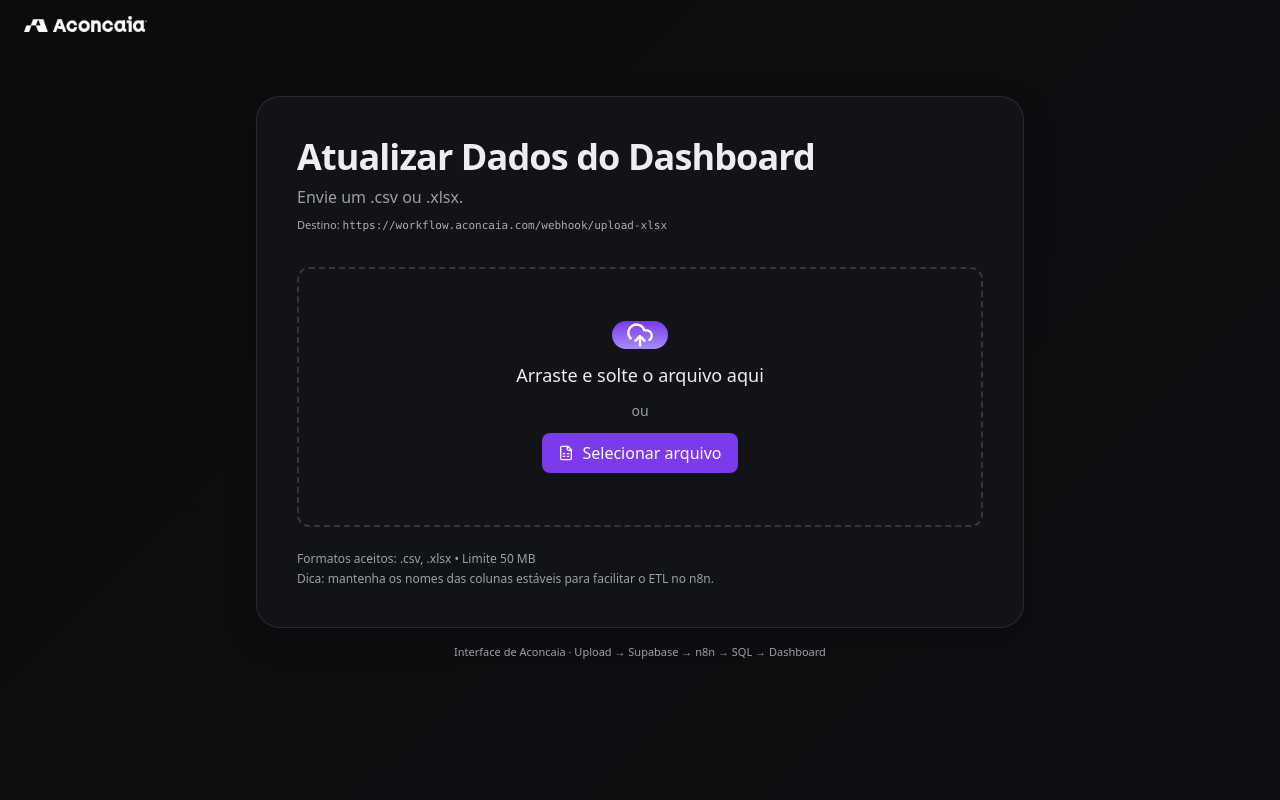
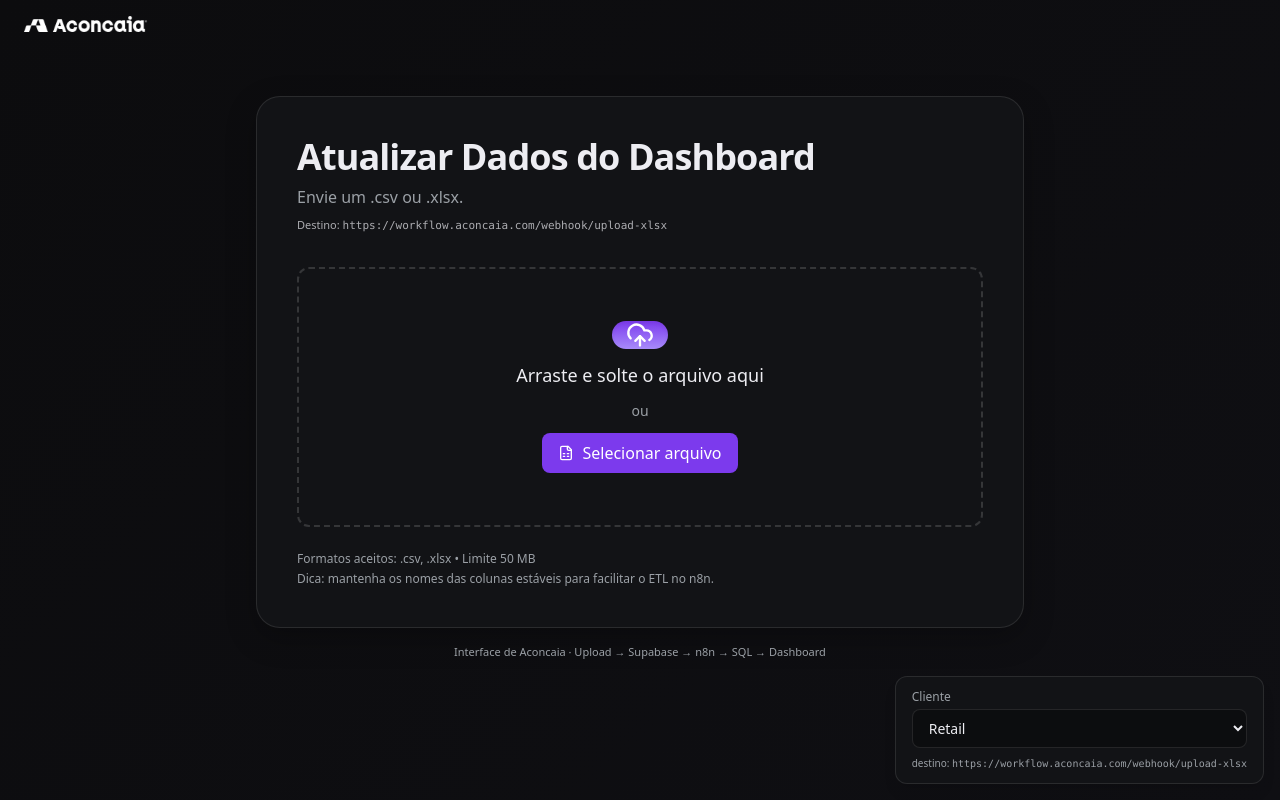
Before and after one commit to cauatardetti/atualizar_dashboard, a React (Vite) app: page / in a window 1280 px wide. Built offline with nearby package versions, Linux system fonts and the light colour scheme.

Commit message:
dfnvjdkfvn

```diff
--- a/src/App.tsx
+++ b/src/App.tsx
@@ -1,28 +1,43 @@
-import { useRef, useState } from 'react'
+import { useRef, useState, useMemo } from 'react'
 import { createClient } from '@supabase/supabase-js'
 import { UploadCloud, FileSpreadsheet, CheckCircle2, AlertTriangle, Loader2 } from "lucide-react";
 import logo from "./assets/image.png";
 
-// --- Supabase + Webhook ---
+// ---------- ENV ----------
 const supabase = createClient(
   import.meta.env.VITE_SUPABASE_URL!,
   import.meta.env.VITE_SUPABASE_ANON_KEY!
 )
-const N8N_URL = import.meta.env.VITE_N8N_WEBHOOK!
-const resolvedWebhook = N8N_URL || '(Webhook não configurado)'
 
-// --- Regras de arquivo ---
+// Webhook padrão (fallback)
+const N8N_URL_DEFAULT = import.meta.env.VITE_N8N_WEBHOOK!;
+
+// Webhooks por cliente (opcionais)
+const N8N_URL_RETAIL = import.meta.env.VITE_N8N_WEBHOOK_RETAIL as string | undefined;
+const N8N_URL_AUTO   = import.meta.env.VITE_N8N_WEBHOOK_AUTO   as string | undefined;
+// adicione outros clientes aqui se quiser…
+
+// ---------- CLIENTES DISPONÍVEIS ----------
+type ClientId = 'retail' | 'auto';
+
+const CLIENTS: { id: ClientId; label: string; webhook?: string }[] = [
+  { id: 'retail', label: 'Retail', webhook: N8N_URL_RETAIL },
+  { id: 'auto',   label: 'Auto',   webhook: N8N_URL_AUTO   },
+];
+
+// ---------- REGRAS DE ARQUIVO ----------
 const ACCEPTED = [
   'application/vnd.openxmlformats-officedocument.spreadsheetml.sheet',
   'application/vnd.ms-excel',
   'text/csv',
   '.xlsx',
   '.csv',
-]
-const MAX_MB = 50
-const acceptStr = '.csv,.xlsx' // para o <input accept="...">
-const acceptListForFooter = '.csv, .xlsx'
-const maxSizeMB = MAX_MB
+] as const;
+
+const MAX_MB = 50;
+const acceptStr = '.csv,.xlsx';
+const acceptListForFooter = '.csv, .xlsx';
+const maxSizeMB = MAX_MB;
 
 const prettyBytes = (bytes: number) => {
   const units = ['B','KB','MB','GB']; let i=0, v=bytes
@@ -32,19 +47,27 @@ const prettyBytes = (bytes: number) => {
 
 export default function App() {
   const inputRef = useRef<HTMLInputElement|null>(null)
+
   const [file, setFile] = useState<File|null>(null)
   const [status, setStatus] = useState<'idle'|'uploading'|'notifying'|'success'|'error'>('idle')
   const [progress, setProgress] = useState(0)
   const [message, setMessage] = useState('')
   const [dragOver, setDragOver] = useState(false)
 
+  // novo: cliente selecionado (default: retail)
+  const [client, setClient] = useState<ClientId>('retail')
+
+  // Resolve o webhook para o cliente escolhido; se não houver específico, usa o padrão
+  const resolvedWebhook = useMemo(() => {
+    const found = CLIENTS.find(c => c.id === client)
+    return (found?.webhook || N8N_URL_DEFAULT) ?? '(Webhook não configurado)'
+  }, [client])
+
   const onBrowse = () => inputRef.current?.click()
 
   const validateFile = (f: File) => {
-    if (f.size > MAX_MB*1024*1024) {
-      setStatus('error'); setMessage(`Tamanho máximo: ${MAX_MB} MB`); return false
-    }
-    const ok = ACCEPTED.some(a => f.type===a || f.name.toLowerCase().endsWith(a))
+    if (f.size > MAX_MB*1024*1024) { setStatus('error'); setMessage(`Tamanho máximo: ${MAX_MB} MB`); return false }
+    const ok = ACCEPTED.some(a => f.type===a || f.name.toLowerCase().endsWith(a as string))
     if (!ok) { setStatus('error'); setMessage('Tipo inválido. Use .xlsx ou .csv'); return false }
     return true
   }
@@ -67,23 +90,19 @@ export default function App() {
     setStatus('uploading'); setProgress(8); setMessage('')
 
     try {
-      // nome aleatório com prefixo 'public/'
+      // pasta por cliente -> public/<client>/
       const ext = file.name.split('.').pop()?.toLowerCase() || 'bin'
-      const key = `public/${Date.now()}-${Math.random().toString(16).slice(2)}.${ext}`
+      const key = `public/${client}/${Date.now()}-${Math.random().toString(16).slice(2)}.${ext}`
 
-      // (progress "fake" enquanto o fetch do supabase roda)
-      const tick = setInterval(() => {
-        setProgress(p => (p < 78 ? p + 2 : p))
-      }, 200)
+      // progresso "fake" enquanto o fetch roda
+      const tick = setInterval(() => setProgress(p => (p < 78 ? p + 2 : p)), 200)
 
       const { error } = await supabase.storage
         .from('uploads')
         .upload(key, file, { contentType: file.type, upsert: false })
 
       clearInterval(tick)
-
       if (error) {
-        // mensagens mais amigáveis
         const msg = error?.message?.includes('duplicate')
           ? 'Já existe um arquivo com esse nome. Tente novamente.'
           : error.message || 'Falha ao enviar para o storage'
@@ -92,17 +111,17 @@ export default function App() {
 
       setProgress(85)
 
-      // obter URL pública
       const { data } = supabase.storage.from('uploads').getPublicUrl(key)
       const fileUrl = data.publicUrl
 
       setStatus('notifying')
 
-      // notificar n8n com JSON levinho
-      const r = await fetch(N8N_URL, {
+      // envia para o webhook "resolvido" + inclui client no body
+      const r = await fetch(resolvedWebhook, {
         method: 'POST',
         headers: { 'Content-Type': 'application/json' },
         body: JSON.stringify({
+          client,                    // <- importante para o n8n (caso use um único webhook)
           url: fileUrl,
           filename: file.name,
           mimetype: file.type,
@@ -114,7 +133,7 @@ export default function App() {
 
       setProgress(100)
       setStatus('success')
-      setMessage('✅ Enviado e notificado!')
+      setMessage(`✅ Enviado e notificado para ${client.toUpperCase()}!`)
       setFile(null)
     } catch (e:any) {
       setStatus('error')
@@ -131,6 +150,25 @@ export default function App() {
       <header className="fixed top-0 left-0 w-full z-50 flex items-center px-6 py-4">
         <img src={logo} alt="Logo Aconcaia" className="h-2 md:h-4 object-contain" />
       </header>
+
+      {/* Caixa flutuante de seleção de cliente */}
+      <div className="fixed right-4 bottom-4 z-50">
+        <div className="rounded-xl border border-white/10 bg-[color:var(--aca-card,#121316)] shadow-lg px-4 py-3 min-w-[220px]">
+          <div className="text-xs text-[color:var(--aca-muted,#9BA0A6)] mb-1">Cliente</div>
+          <select
+            value={client}
+            onChange={(e) => setClient(e.target.value as ClientId)}
+            className="w-full rounded-lg bg-black/30 border border-white/10 px-3 py-2 text-sm outline-none"
+          >
+            {CLIENTS.map(c => (
+              <option key={c.id} value={c.id}>{c.label}</option>
+            ))}
+          </select>
+          <div className="mt-2 text-[10px] text-[color:var(--aca-muted,#9BA0A6)] break-all">
+            destino: <code>{resolvedWebhook}</code>
+          </div>
+        </div>
+      </div>
 
       <div className="w-full max-w-3xl">
         <div className="rounded-2xl md:rounded-3xl shadow-[0_10px_30px_rgba(0,0,0,0.25)] border border-white/10"
```
Also changed, not shown: 1 other file (tests, documents, lock files or other folders).
